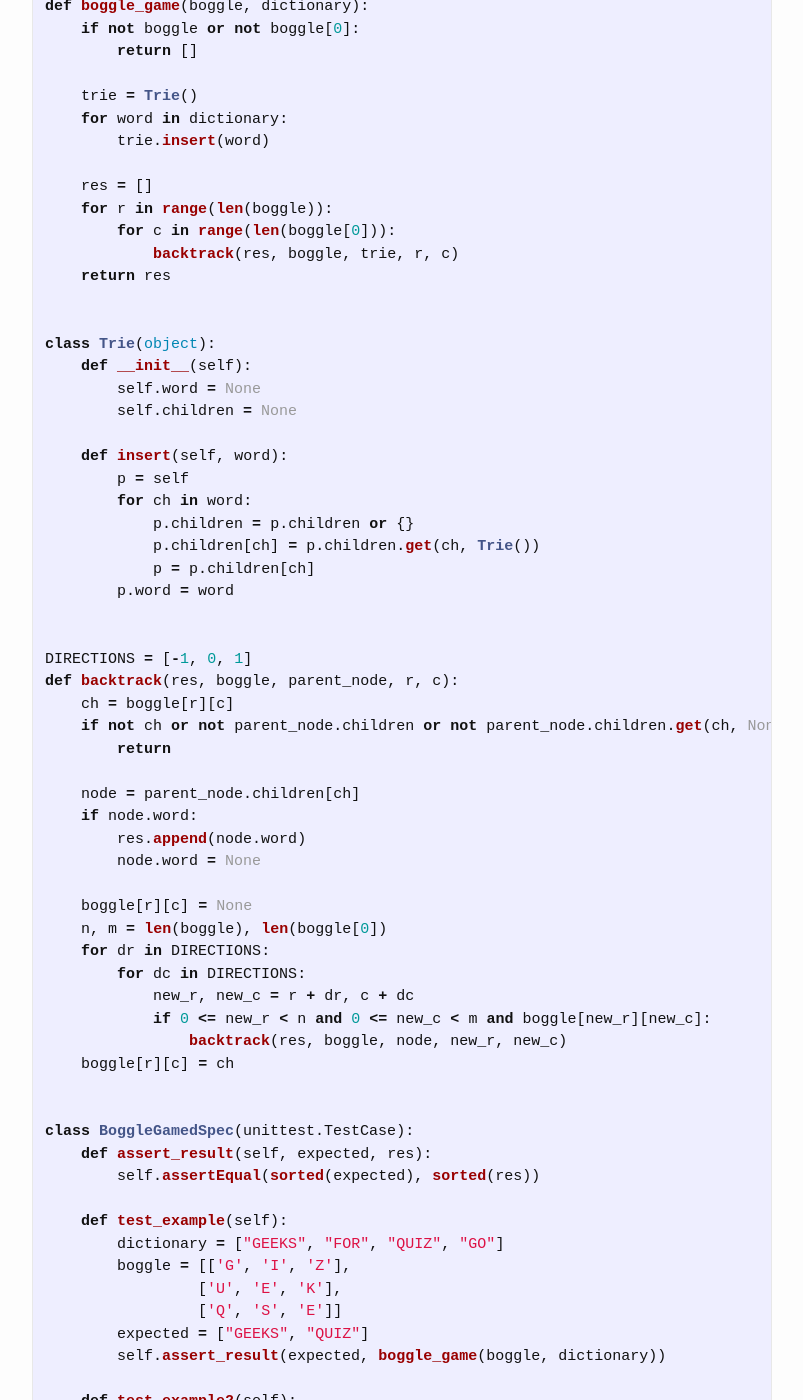
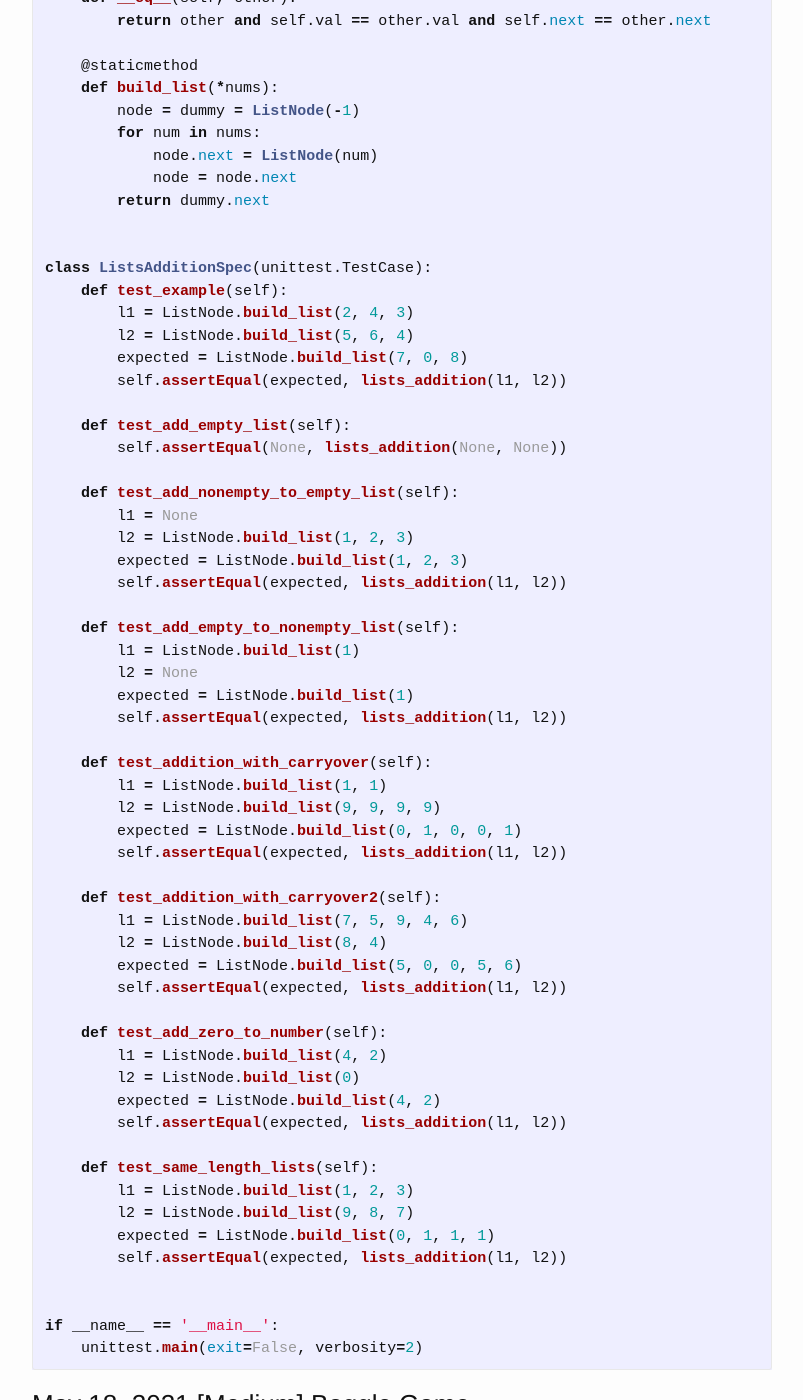
Before and after one commit to trsong/trsong.github.io, a Jekyll site: the page built from _posts/2021-05-01-DailyQuestionsMay.md, in a window 1280 px wide and 1400 px high, scrolled down 2260 px. Shown: the whole window, without its empty margins (238-1041 px from the left). Built offline with Jekyll 4.4.1, drawn with Linux system fonts in a browser that asks for light colours; some of the changed text lies outside the part shown.

Commit message:
Add solution to May 19 question

````diff
--- a/_posts/2021-05-01-DailyQuestionsMay.md
+++ b/_posts/2021-05-01-DailyQuestionsMay.md
@@ -35,6 +35,100 @@ categories: Python/Java
 Input: (2 -> 4 -> 3) + (5 -> 6 -> 4)
 Output: 7 -> 0 -> 8
 Explanation: 342 + 465 = 807.
+```
+
+**Solution:** [https://replit.com/@trsong/Add-Two-Numbers-and-Return-as-a-Linked-List-2](https://replit.com/@trsong/Add-Two-Numbers-and-Return-as-a-Linked-List-2)
+```py
+import unittest
+
+def lists_addition(l1, l2):
+    dummy = p = ListNode(-1)
+    carry = 0
+    while l1 or l2 or carry:
+        if l1:
+            carry += l1.val
+            l1 = l1.next
+        if l2:
+            carry += l2.val
+            l2 = l2.next
+        p.next = ListNode(carry % 10)
+        p = p.next
+        carry //= 10
+    return dummy.next
+
+
+###################
+# Testing Utilities
+###################
+class ListNode(object):
+    def __init__(self, val, next=None):
+        self.val = val
+        self.next = next
+
+    def __repr__(self):
+        return "{} -> {}".format(str(self.val), str(self.next))
+
+    def __eq__(self, other):
+        return other and self.val == other.val and self.next == other.next
+
+    @staticmethod
+    def build_list(*nums):
+        node = dummy = ListNode(-1)
+        for num in nums:
+            node.next = ListNode(num)
+            node = node.next
+        return dummy.next
+
+
+class ListsAdditionSpec(unittest.TestCase):
+    def test_example(self):
+        l1 = ListNode.build_list(2, 4, 3)
+        l2 = ListNode.build_list(5, 6, 4)
+        expected = ListNode.build_list(7, 0, 8)
+        self.assertEqual(expected, lists_addition(l1, l2))
+
+    def test_add_empty_list(self):
+        self.assertEqual(None, lists_addition(None, None))
+
+    def test_add_nonempty_to_empty_list(self):
+        l1 = None
+        l2 = ListNode.build_list(1, 2, 3)
+        expected = ListNode.build_list(1, 2, 3)
+        self.assertEqual(expected, lists_addition(l1, l2))
+
+    def test_add_empty_to_nonempty_list(self):
+        l1 = ListNode.build_list(1)
+        l2 = None
+        expected = ListNode.build_list(1)
+        self.assertEqual(expected, lists_addition(l1, l2))
+
+    def test_addition_with_carryover(self):
+        l1 = ListNode.build_list(1, 1)
+        l2 = ListNode.build_list(9, 9, 9, 9)
+        expected = ListNode.build_list(0, 1, 0, 0, 1)
+        self.assertEqual(expected, lists_addition(l1, l2))
+
+    def test_addition_with_carryover2(self):
+        l1 = ListNode.build_list(7, 5, 9, 4, 6)
+        l2 = ListNode.build_list(8, 4)
+        expected = ListNode.build_list(5, 0, 0, 5, 6)
+        self.assertEqual(expected, lists_addition(l1, l2))
+
+    def test_add_zero_to_number(self):
+        l1 = ListNode.build_list(4, 2)
+        l2 = ListNode.build_list(0)
+        expected = ListNode.build_list(4, 2)
+        self.assertEqual(expected, lists_addition(l1, l2))
+
+    def test_same_length_lists(self):
+        l1 = ListNode.build_list(1, 2, 3)
+        l2 = ListNode.build_list(9, 8, 7)
+        expected = ListNode.build_list(0, 1, 1, 1)
+        self.assertEqual(expected, lists_addition(l1, l2))
+
+
+if __name__ == '__main__':
+    unittest.main(exit=False, verbosity=2)
 ```
 
 
````
